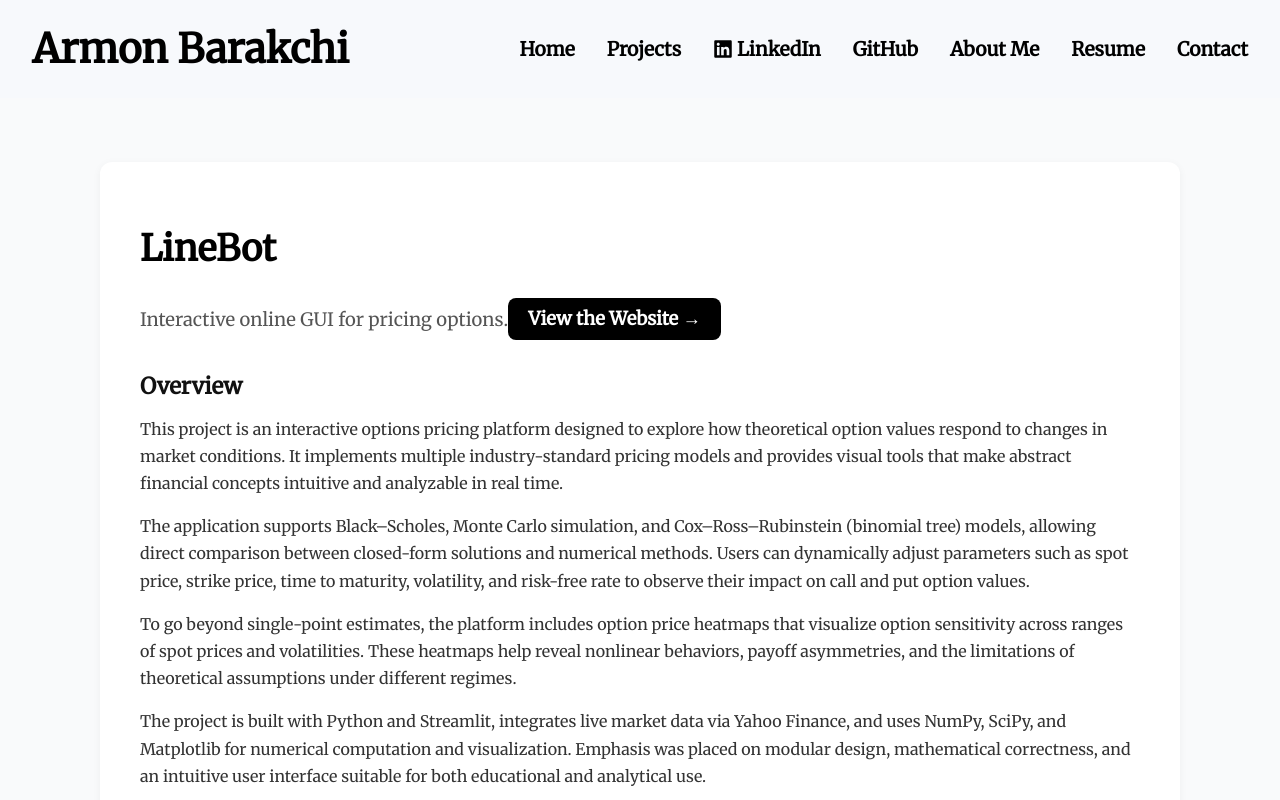
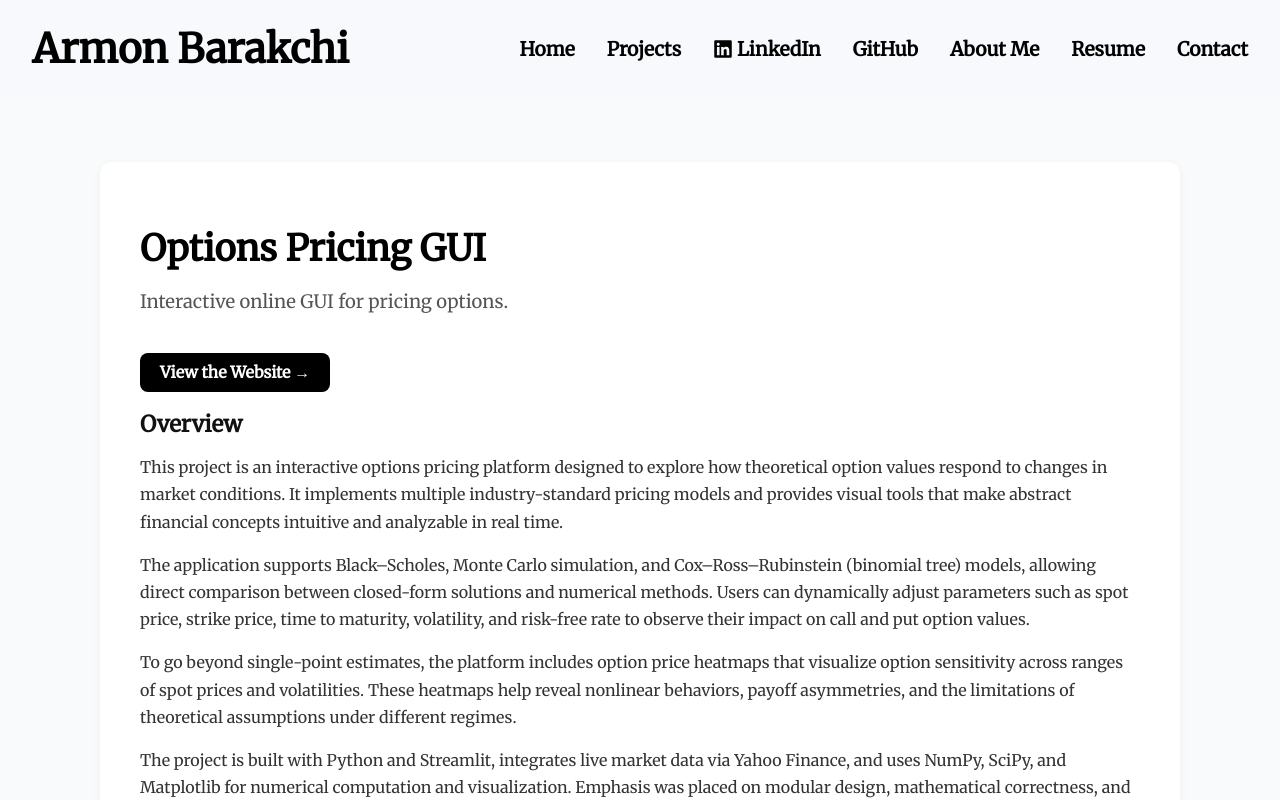
Before and after one commit to ArmonBarakchi/ArmonWebsite, a React (Create React App) app in the folder frontend/: page /project/options in a window 1280 px wide. Shown: the top 800 px of the page. Built offline with nearby package versions, Linux system fonts and the light colour scheme.

Commit message:
fixed rendering bugs

```diff
--- a/frontend/src/components/Options.js
+++ b/frontend/src/components/Options.js
@@ -8,9 +8,10 @@ const Options = () => {
     <div className="project-page">
       <div className="project-container">
         <div className="project-text">
-          <h1>LineBot</h1>
+          <h1>Options Pricing GUI</h1>
           <p className="project-subtitle">
             Interactive online GUI for pricing options.
+          </p>
             <a
                 className="github-button"
                 href="https://optionspricingmodels.streamlit.app/"
@@ -19,7 +20,6 @@ const Options = () => {
             >
               View the Website →
             </a>
-          </p>
 
             <section className="project-section">
                 <h2>Overview</h2>
```
